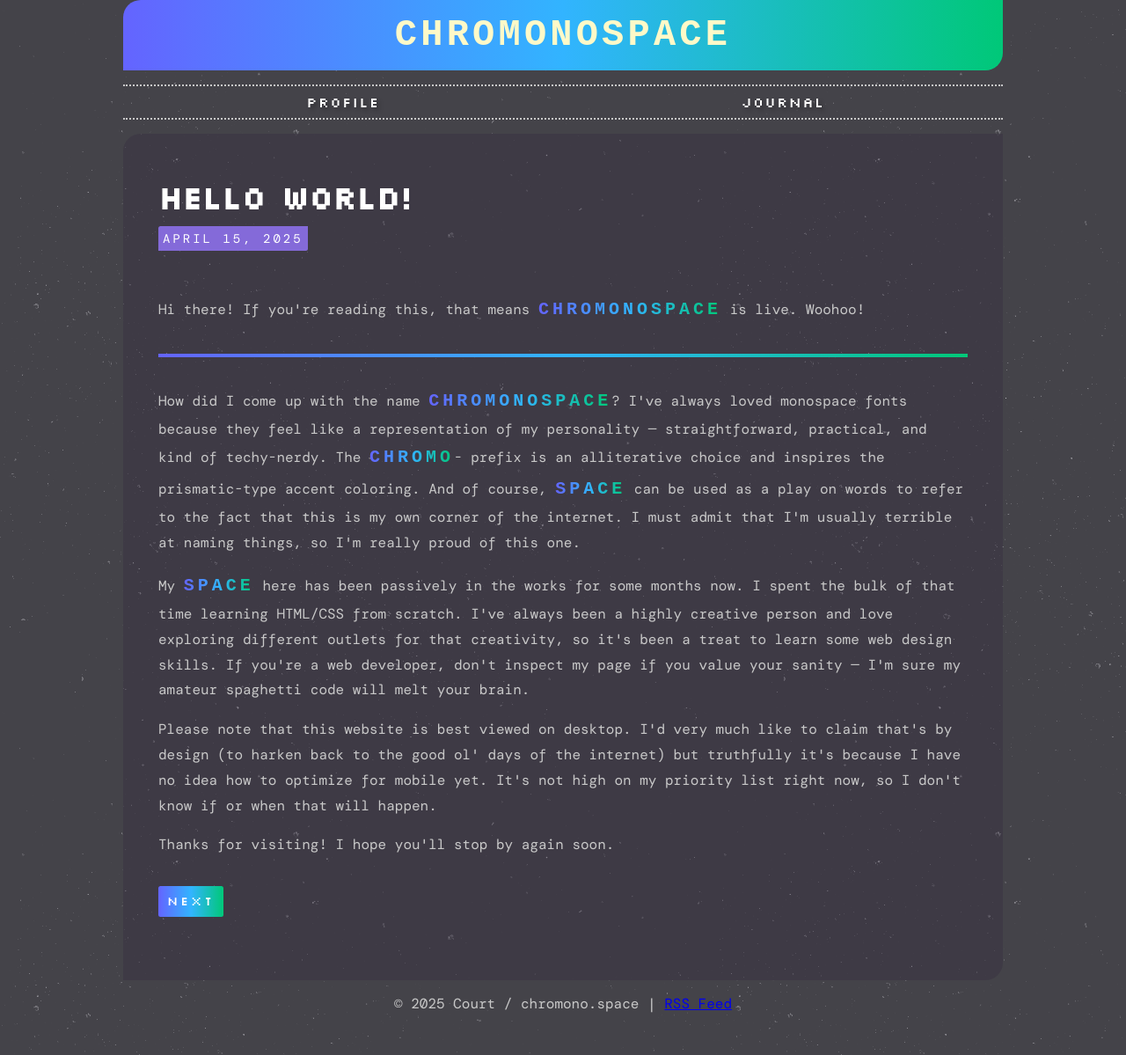
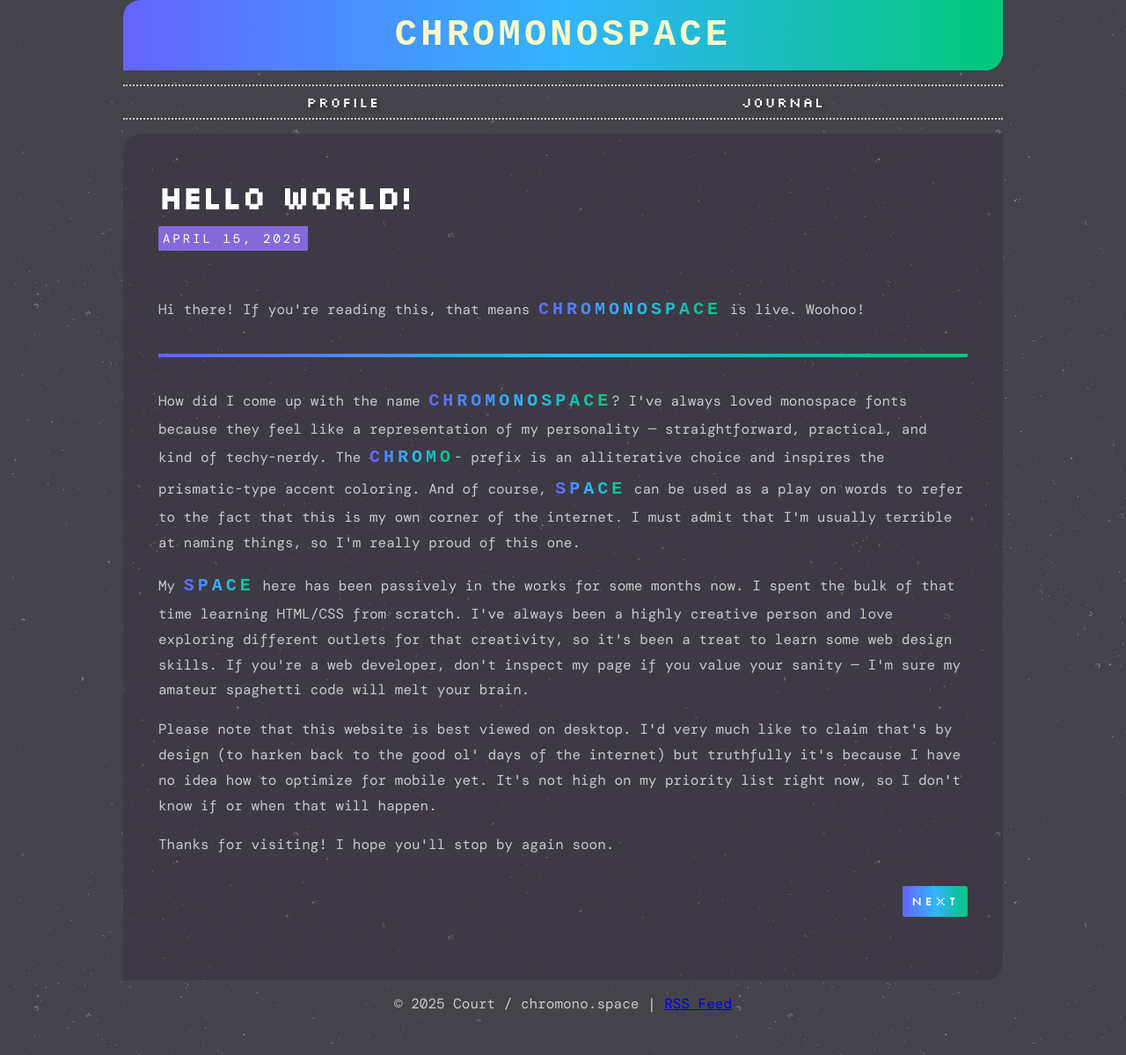
Before and after one commit to iridiumquartz/chromonospace, a Jekyll site: the page built from _posts/2025-04-15-hello-world.html, in a window 1280 px wide. Shown: the whole page at 88% size. Built offline with Jekyll 4.4.1, drawn with Linux system fonts in a browser that asks for light colours; some web fonts are replaced.

Commit message:
Update journal.html

```diff
--- a/_layouts/journal.html
+++ b/_layouts/journal.html
@@ -15,13 +15,13 @@ title: "j o u r n a l ★ s p a c e"
 
   <nav class="j-nav">
     {% if page.previous %}
-      <div class="nav-left">
+      <div class="j-nav-left">
         <a class="prev-post" href="{{ page.previous.url }}">Previous</a>
       </div>
     {% endif %}
 
     {% if page.next %}
-      <div class="nav-right">
+      <div class="j-nav-right">
         <a class="next-post" href="{{ page.next.url }}">Next</a>
       </div>
     {% endif %}
```
